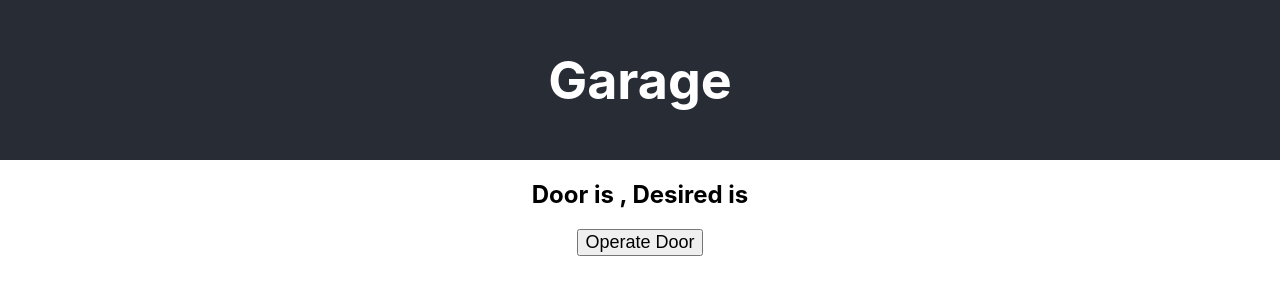
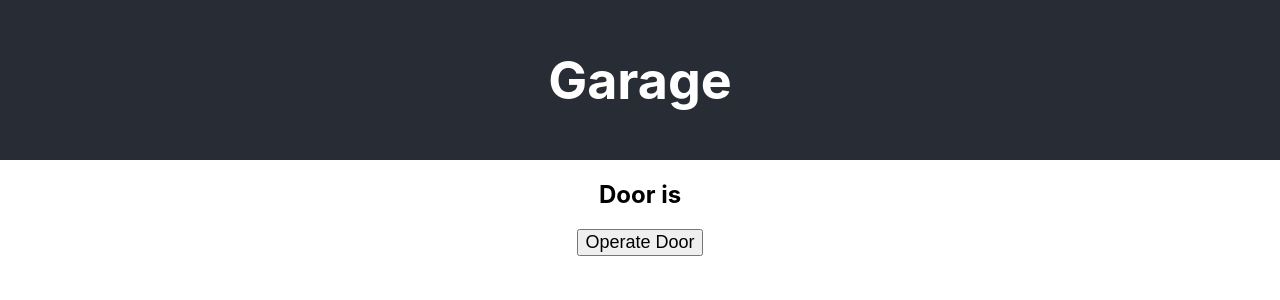
Before and after one commit to aztecrex/garage-web, a React (Create React App) app: page / in a window 1280 px wide. Shown: the top 300 px of the page. Built offline with nearby package versions, Linux system fonts and the light colour scheme; no server answers.

Commit message:
remove want

```diff
--- a/src/App.js
+++ b/src/App.js
@@ -37,7 +37,8 @@ function State() {
     useInterval(updateStatus, 500);
     return (
         <React.Fragment>
-            <h2>Door is {status.position}, Desired is {status.want}</h2>
+            <h2>Door is {status.position}</h2>
+            {/* <h2>Door is {status.position}, Desired is {status.want}</h2> */}
             {/* <p>Count is {count}</p> */}
         </React.Fragment>
     );
```
